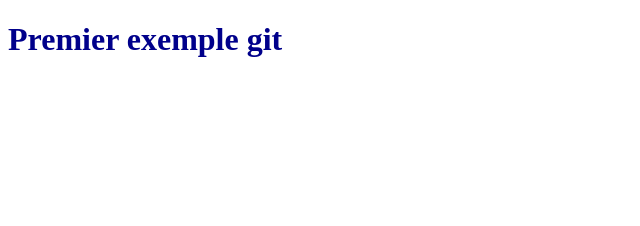
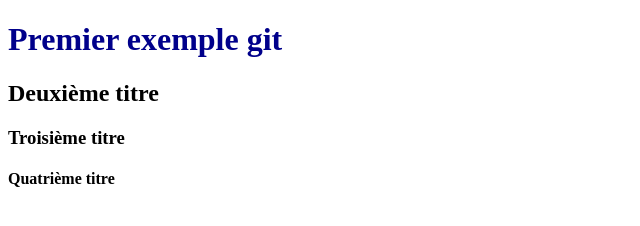
Before and after one commit to MCJeremie/test, a plain HTML site: page index.html in a window 1280 px wide. Shown: the whole page, without its empty margins (0-640 px from the left). Drawn offline with Linux system fonts and the light colour scheme.

Commit message:
nouveau titre

```diff
--- a/index.html
+++ b/index.html
@@ -6,5 +6,8 @@
 </head>
 <body>
 	<h1 style="color:darkblue;">Premier exemple git</h1>
+	<h2>Deuxième titre</h2>
+	<h3>Troisième titre</h3>
+	<h4>Quatrième titre</h4>
 </body>
 </html>
```
